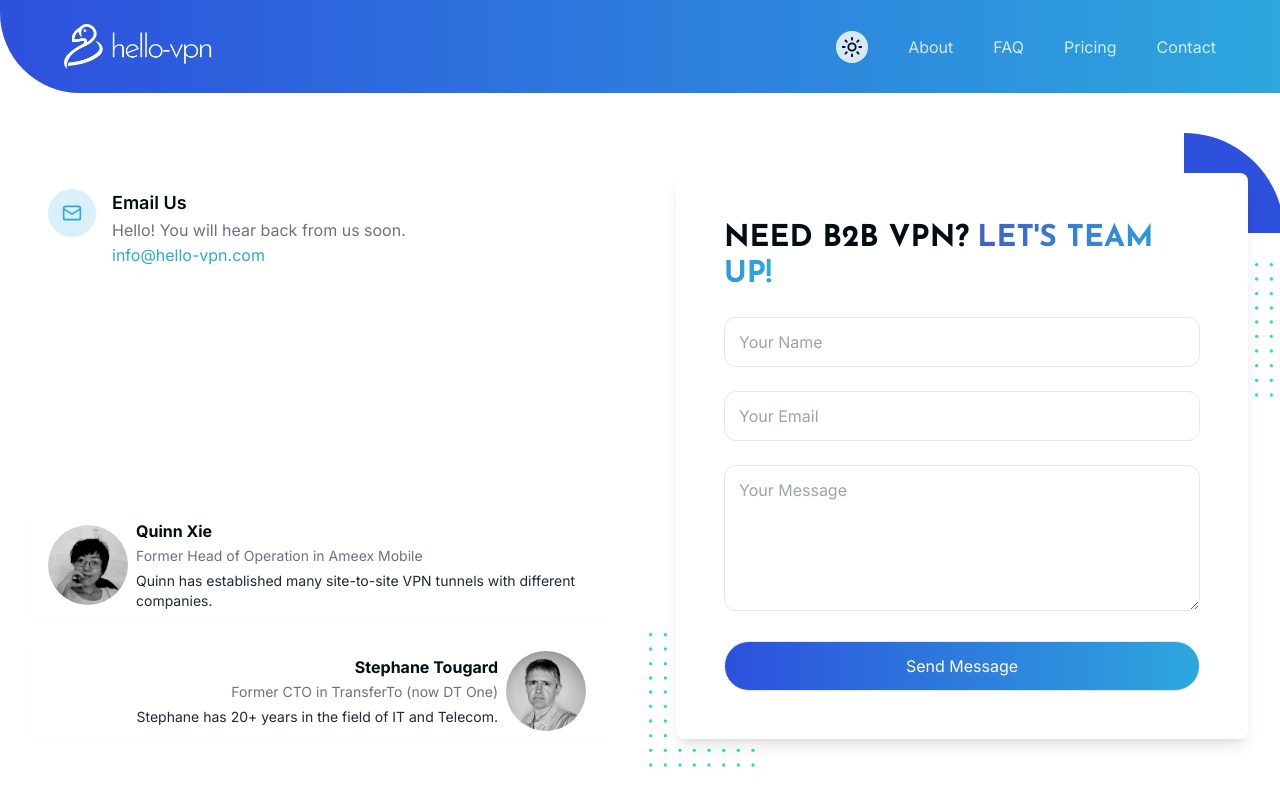
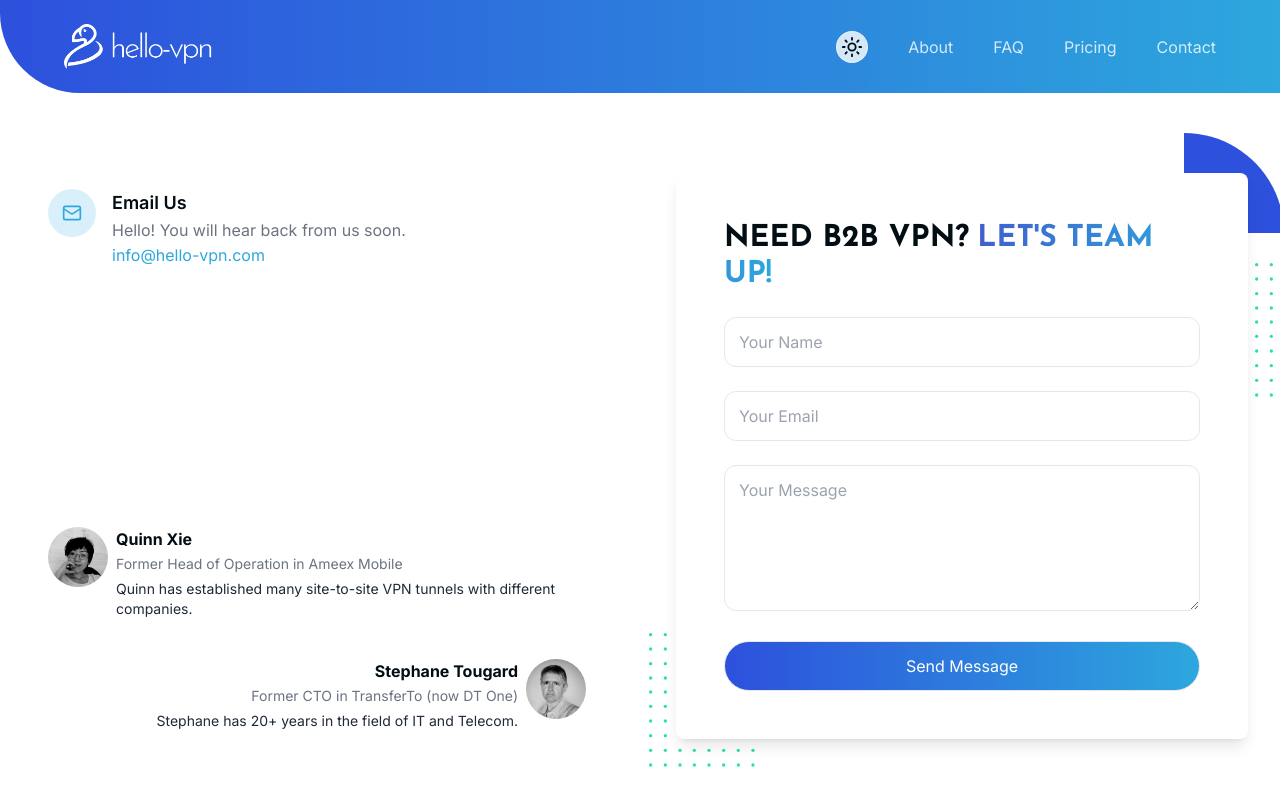
Before and after one commit to antlossway/hello-vpn, a Next.js app: page /contact in a window 1280 px wide. Shown: the top 806 px of the page. Built offline with nearby package versions, Linux system fonts and the light colour scheme; no server answers.

Commit message:
add team profile in about page

```diff
--- a/app/about/page.tsx
+++ b/app/about/page.tsx
@@ -1,6 +1,8 @@
 import { getPage } from "@/lib/wp-rest"
 import React from "react"
 import parseHTML from "html-react-parser"
+import { team } from "@/constants/data"
+import TeamCard from "@/components/cards/TeamCard"
 
 export const revalidate = parseInt(process.env.REVALIDATE_INTERVAL || "60")
 
@@ -8,12 +10,27 @@ const About = async () => {
   const post = await getPage("about-us")
 
   return (
-    <div className="hero-bg-color py-10">
-      <article className="mx-auto p-4 prose prose-base md:prose-lg prose-slate dark:prose-invert prose-a:text-blue-500 prose-a:no-underline hover:prose-a:underline">
+    <div className=" min-h-screen hero-bg-color py-10">
+      <article className=" p-4 mx-auto prose prose-base md:prose-lg prose-slate dark:prose-invert prose-a:text-blue-500 prose-a:no-underline hover:prose-a:underline">
         <h1>{post.title}</h1>
 
         {parseHTML(post.content)}
       </article>
+      <div className=" mt-10 mx-auto p-4 grid place-items-center  ">
+        <div className=" p-4 sm:px-10 flex flex-wrap flex-col items-center sm:flex-row  gap-4 border-t border-gray-200 dark:border-gray-200/20">
+          {team.map((member) => (
+            <TeamCard
+              key={member.name}
+              name={member.name}
+              title={member.title}
+              avatar={member.avatar}
+              description={member.description}
+              otherClasses=" max-w-[350px] flex flex-col items-start gap-2 shadow-sm shadow-primary-100/30 dark:shadow-none"
+            />
+          ))}
+        </div>
+      </div>
+      {/* team */}
     </div>
   )
 }
--- a/app/contact/page.tsx
+++ b/app/contact/page.tsx
@@ -40,14 +40,17 @@ const ContactPage = () => {
               </div>
 
               {/* team */}
-              <div className="space-y-6 ">
+              <div className=" space-y-6  ">
                 {team.map((member) => (
                   <TeamCard
                     key={member.name}
                     name={member.name}
                     title={member.title}
                     avatar={member.avatar}
+                    imgSize={60}
                     description={member.description}
+                    otherClasses="flex items-start gap-2 even:flex-row-reverse even:text-right"
+                    //  shadow-sm shadow-primary-100/30 dark:shadow-none
                   />
                 ))}
               </div>
--- a/components/cards/TeamCard.tsx
+++ b/components/cards/TeamCard.tsx
@@ -4,17 +4,26 @@ import React from "react"
 type Props = {
   name: string
   avatar: string
+  imgSize?: number
   description: string
   title: string
+  otherClasses?: string
 }
-const TeamCard = ({ name, avatar, title, description }: Props) => {
+const TeamCard = ({
+  name,
+  avatar,
+  imgSize = 80,
+  title,
+  description,
+  otherClasses,
+}: Props) => {
   return (
-    <div className=" px-4 py-2 w-full rounded-md shadow-sm shadow-primary-100/30 dark:shadow-none flex items-center gap-2 even:flex-row-reverse even:text-right ">
+    <div className={`px-4 py-2 rounded-md ${otherClasses}`}>
       <Image
         src={avatar}
         alt={`image of ${name}`}
-        width={80}
-        height={80}
+        width={imgSize}
+        height={imgSize}
         className={`rounded-full object-cover flex-shrink-0`}
       />
 
```
Also changed, not shown: 1 other file (tests, documents, lock files or other folders).
